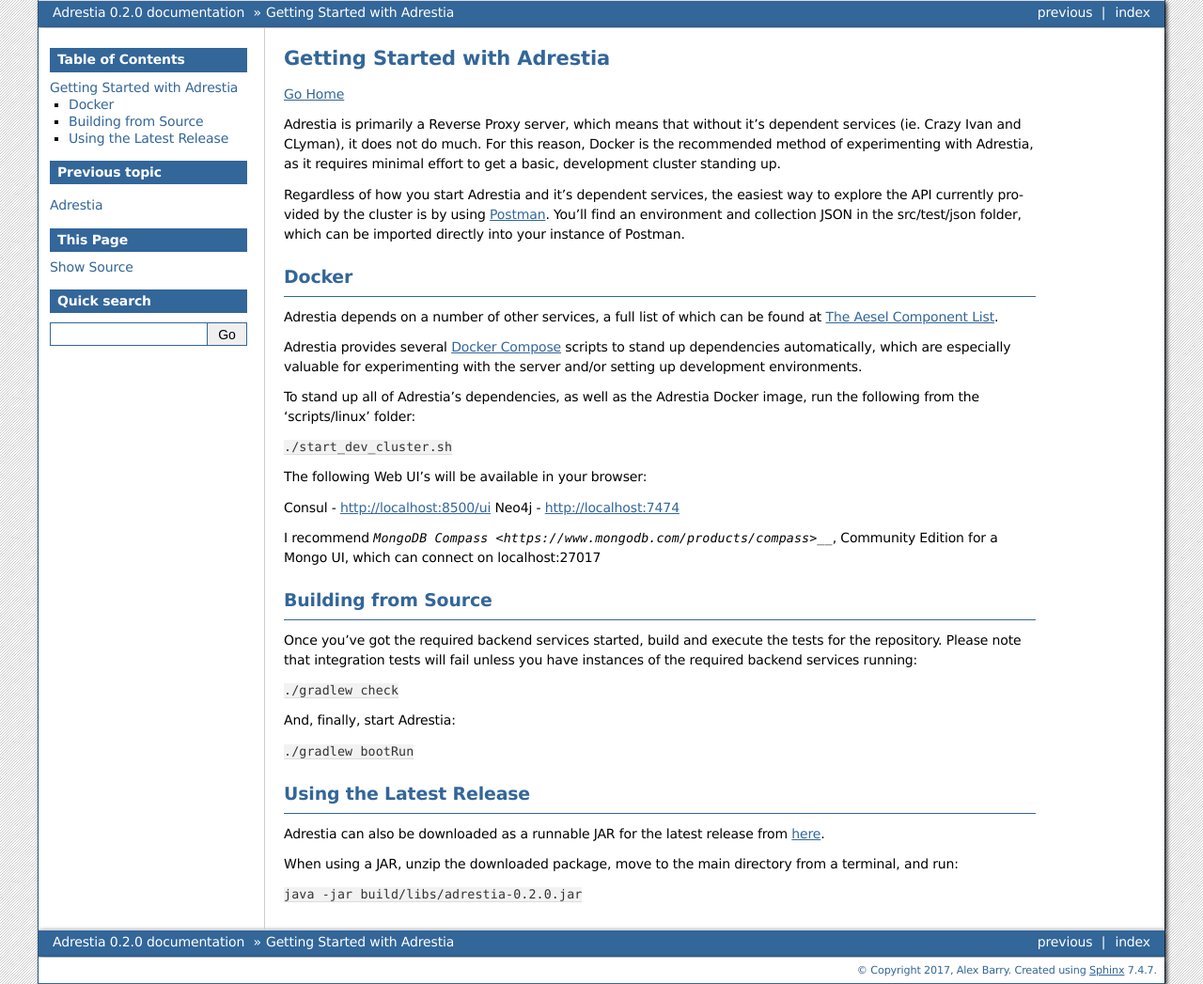
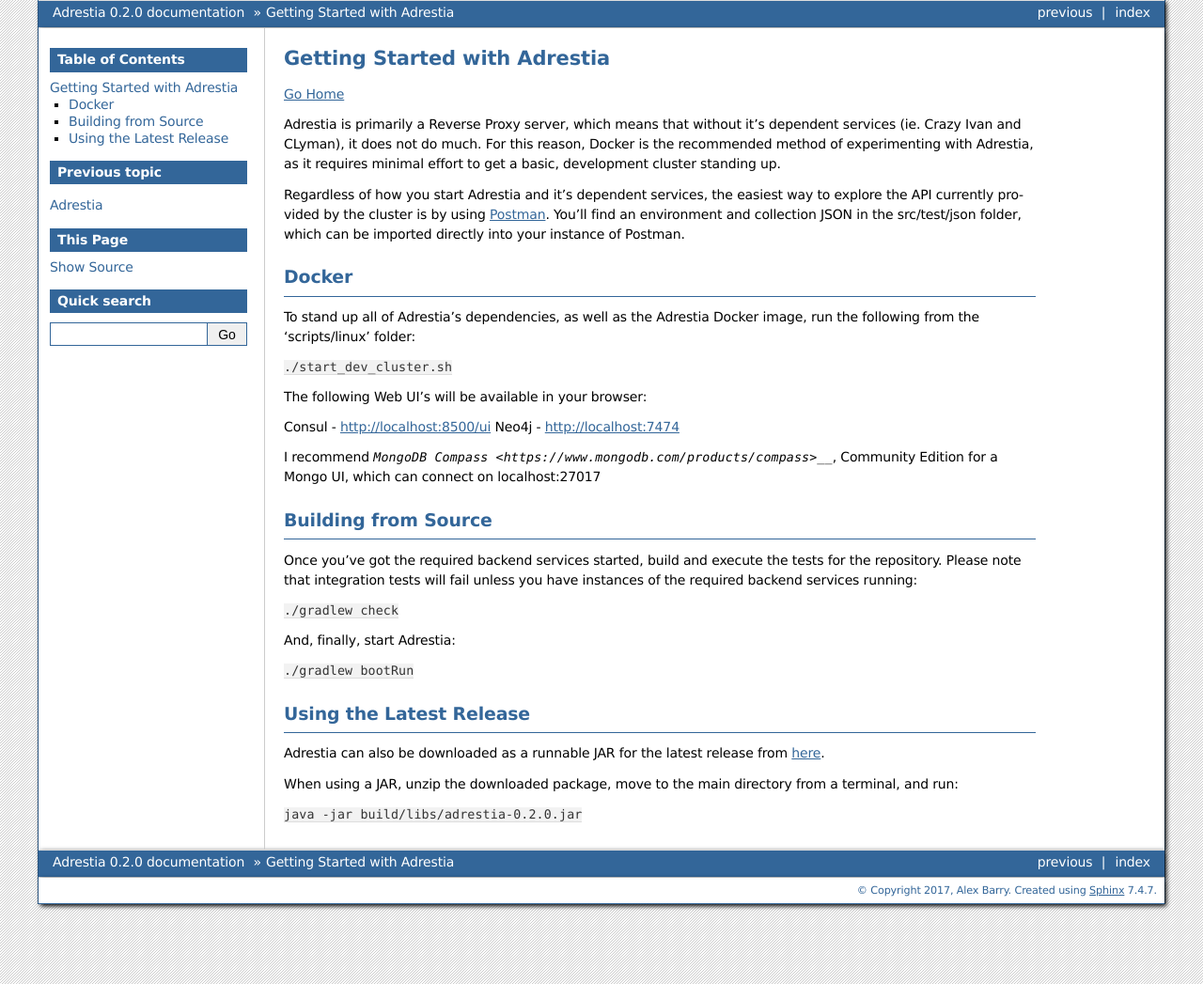
Before and after one commit to AO-StreetArt/Adrestia, a Sphinx documentation site: the page built from docs/pages/quickstart.rst, in a window 1280 px wide. Shown: the whole page at 94% size. Built offline with Sphinx 7.4.7, drawn with Linux system fonts in a browser that asks for light colours.

Commit message:
more docs cleanup

```diff
--- a/docs/pages/quickstart.rst
+++ b/docs/pages/quickstart.rst
@@ -18,12 +18,6 @@
 
 Docker
 ------
-
-Adrestia depends on a number of other services, a full list of which can be found at `The Aesel Component List <http://aesel.readthedocs.io/en/latest/pages/components.html>`__.
-
-Adrestia provides several `Docker Compose <https://docs.docker.com/compose/>`__ scripts to stand up dependencies automatically,
-which are especially valuable for experimenting with the server and/or setting up
-development environments.
 
 To stand up all of Adrestia's dependencies, as well as the Adrestia Docker image,
 run the following from the 'scripts/linux' folder:
```
